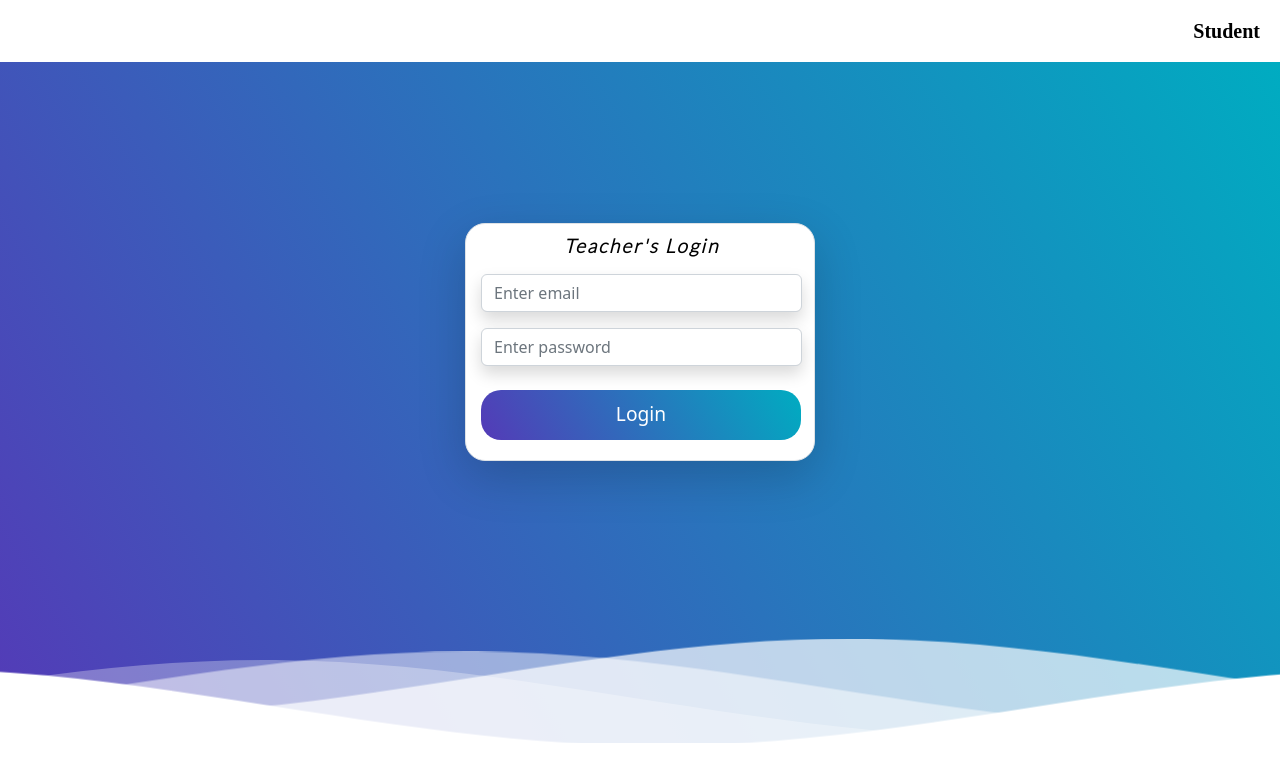
After one commit to Gurusudhan25/LD-Application, a Flask app: page /teacher in a window 1280 px wide. The commit adds this page. Shown: the top 782 px of the page. Run offline with Flask 2, Linux system fonts and the light colour scheme; some libraries are stand-ins or nearby versions.

Commit message:
admin auth

```diff
--- a/app.py
+++ b/app.py
@@ -1,10 +1,10 @@
 from flask import Flask , render_template , redirect , url_for , request
 from flask_pymongo import PyMongo
 from flask_bcrypt import Bcrypt
-
+import flask
 
 app = Flask(__name__)
-app.config["MONGO_URI"] = "mongodb://localhost:27017/users"
+app.config["MONGO_URI"] = "mongodb://localhost:27017/ldApp"
 mongo = PyMongo(app)
 bcrypt = Bcrypt(app)
 
@@ -17,7 +17,7 @@ def login():
     if (request.method == "POST"):
         email = request.form['email']
         password = request.form['password']
-        userData = mongo.db.users.find_one({"email":email})
+        userData = mongo.db.students.find_one({"email":email})
         if (bcrypt.check_password_hash(userData["password"] , password)):
             return redirect('home')
     return render_template('login.html')
@@ -31,8 +31,8 @@ def register():
         re_password = request.form['password2']
         if(password == re_password):
             hashPassword1 = bcrypt.generate_password_hash(password)
-            mongo.db.users.insert_one({"name":name , "password" : hashPassword1 , "email":email})
-            return render_template('login.html')
+            mongo.db.students.insert_one({"name":name , "password" : hashPassword1 , "email":email})
+            return redirect('login')
     return render_template('register.html')
 
 @app.route("/home")
@@ -40,5 +40,23 @@ def home():
     return render_template('home.html')
 
 
+@app.route("/teacher",methods = ['GET', 'POST'])
+def teacherLogin():
+    if (request.method == "POST"):
+        teacherEmail = request.form['email']
+        password = request.form['password']
+        adminDetail = mongo.db.admin.find_one({"email":teacherEmail})
+        if (adminDetail["password"] == password):
+            return redirect("adminpage")
+    return render_template('admin.html')
+
+
+@app.route('/adminpage')
+def adminHome():
+    studentList = []
+    for i in mongo.db.students.find():
+        studentList.append(i["name"])
+    return render_template('teacher.html'  ,studentData = studentList)
+
 if __name__=="__main__":
     app.run(debug=True , port=8000)
--- a/static/home.css
+++ b/static/home.css
@@ -224,3 +224,7 @@ p {
     height: 50px;
     background: black;
 }
+
+a:hover {
+    color: blue;
+}
--- /dev/null
+++ b/templates/admin.html
@@ -0,0 +1,54 @@
+{% extends "login.html" %} {% block title %}Signup{% endblock %}
+{%block content1%}
+<nav class="navbar navbar-expand-sm bg-custom navbar-light">
+    <div class="container-fluid justify-content-end">
+        <ul class="navbar-nav">
+            <li class="nav-item">
+                <a class="nav-link fw-bolder fs-5 text-custom font-custom" href="/login">Student</a>
+            </li>
+        </ul>
+    </div>
+</nav>
+</div>
+{%endblock%}
+{%block content2%}
+<div class="header">
+    <!--Content before waves-->
+    <div class="inner-header flex">
+        <div class="container-fluid w-custom mt-custom border pl-custom shadow-lg">
+            <form method="POST">
+                <div class="name">
+                    <h1 class="heading-register">Teacher's Login</h1>
+                </div>
+                <div class="form-group ">
+                    <input type="email" class="form-control active  border-custom shadow  mt-3" id="email" name="email"
+                        placeholder="Enter email" />
+                </div>
+                <div class="form-group">
+                    <input type="password" class="form-control border-custom shadow mt-3" id="password" name="password"
+                        placeholder="Enter password" />
+                </div>
+                <br />
+                <button type="submit" class="login-btn">Login</button>
+            </form>
+        </div>
+
+    </div>
+    <!--Waves Container-->
+    <div>
+        <svg class="waves mt-5" xmlns="http://www.w3.org/2000/svg" xmlns:xlink="http://www.w3.org/1999/xlink"
+            viewBox="0 24 150 28" preserveAspectRatio="none" shape-rendering="auto">
+            <defs>
+                <path id="gentle-wave" d="M-160 44c30 0 58-18 88-18s 58 18 88 18 58-18 88-18 58 18 88 18 v44h-352z" />
+            </defs>
+            <g class="parallax">
+                <use xlink:href="#gentle-wave" x="48" y="0" fill="rgba(255,255,255,0.7" />
+                <use xlink:href="#gentle-wave" x="48" y="3" fill="rgba(255,255,255,0.5)" />
+                <use xlink:href="#gentle-wave" x="48" y="5" fill="rgba(255,255,255,0.3)" />
+                <use xlink:href="#gentle-wave" x="48" y="7" fill="#fff" />
+            </g>
+        </svg>
+    </div>
+    <!--Waves end-->
+</div>
+{% endblock %}
--- a/templates/login.html
+++ b/templates/login.html
@@ -1,20 +1,15 @@
 <!DOCTYPE html>
 <html lang="en">
+
 <head>
   <meta charset="UTF-8" />
   <meta http-equiv="X-UA-Compatible" content="IE=edge" />
   <meta name="viewport" content="width=device-width, initial-scale=1.0" />
-    <link
-      href="https://cdn.jsdelivr.net/npm/bootstrap@5.2.1/dist/css/bootstrap.min.css"
-      rel="stylesheet"
-    />
-    <link
-      rel="stylesheet"
-      href="{{ url_for('static', filename = 'home.css') }}"
-      }
-    />
+  <link href="https://cdn.jsdelivr.net/npm/bootstrap@5.2.1/dist/css/bootstrap.min.css" rel="stylesheet" />
+  <link rel="stylesheet" href="{{ url_for('static', filename = 'home.css') }}" } />
   <title>{%block title%}Home{%endblock%}</title>
 </head>
+
 <body>
   <div>
     {%block content1%}
@@ -23,6 +18,9 @@
         <ul class="navbar-nav">
           <li class="nav-item">
             <a class="nav-link active fw-bolder fs-5 text-custom font-custom" href="/register">Sign-up</a>
+          </li>
+          <li>
+            <a class="nav-link active fw-bolder fs-5 text-custom font-custom" href="/teacher">Admin</a>
           </li>
         </ul>
       </div>
@@ -34,30 +32,18 @@
     <div class="header">
       <!--Content before waves-->
       <div class="inner-header flex">
-          <div
-  class="container-fluid w-custom mt-custom border pl-custom shadow-lg"
->
+        <div class="container-fluid w-custom mt-custom border pl-custom shadow-lg">
           <form method="POST">
             <div class="name">
               <h1 class="heading-register">Login</h1>
             </div>
             <div class="form-group ">
-      <input
-        type="email"
-        class="form-control active  border-custom shadow  mt-3"
-        id="email"
-        name="email"
-        placeholder="Enter email"
-      />
+              <input type="email" class="form-control active  border-custom shadow  mt-3" id="email" name="email"
+                placeholder="Enter email" />
             </div>
             <div class="form-group">
-      <input
-        type="password"
-        class="form-control border-custom shadow mt-3"
-        id="password"
-        name="password"
-        placeholder="Enter password"
-      />
+              <input type="password" class="form-control border-custom shadow mt-3" id="password" name="password"
+                placeholder="Enter password" />
             </div>
             <br />
             <button type="submit" class="login-btn">Login</button>
@@ -66,9 +52,10 @@
 
       </div>
 
-        <!--Waves Container-->
+      <!-- Waves Container -->
       <div>
-          <svg class="waves mt-5" xmlns="http://www.w3.org/2000/svg" xmlns:xlink="http://www.w3.org/1999/xlink" viewBox="0 24 150 28" preserveAspectRatio="none" shape-rendering="auto">
+        <svg class="waves mt-5" xmlns="http://www.w3.org/2000/svg" xmlns:xlink="http://www.w3.org/1999/xlink"
+          viewBox="0 24 150 28" preserveAspectRatio="none" shape-rendering="auto">
           <defs>
             <path id="gentle-wave" d="M-160 44c30 0 58-18 88-18s 58 18 88 18 58-18 88-18 58 18 88 18 v44h-352z" />
           </defs>
@@ -80,10 +67,13 @@
           </g>
         </svg>
       </div>
-        <!--Waves end-->
+      <!--Waves end -->
 
     </div>
     <!--Header ends-->
     {%endblock%}
+
+
 </body>
+
 </html>
```
Also changed, not shown: templates/_formhelpers.html (deleted, +0 -12 lines), templates/register.html (+16 -63 lines), templates/teacher.html (added, +21 -0 lines). Lines whose indentation alone changed are shown as unchanged.
